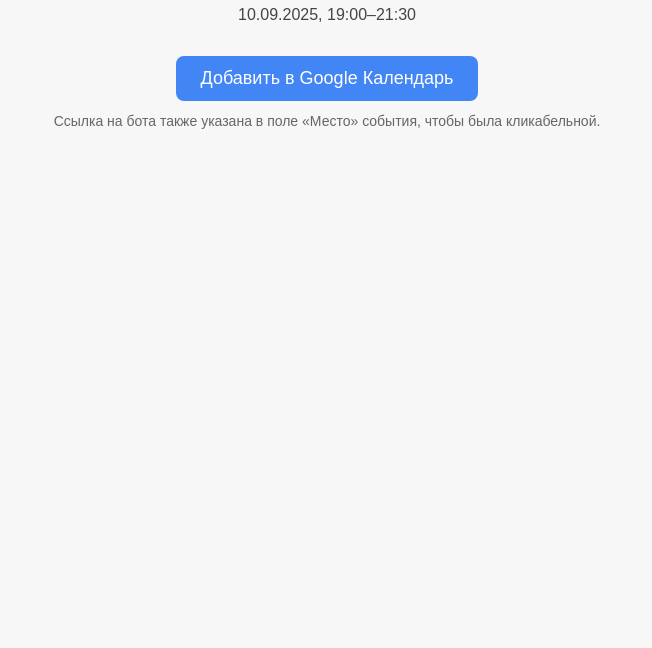
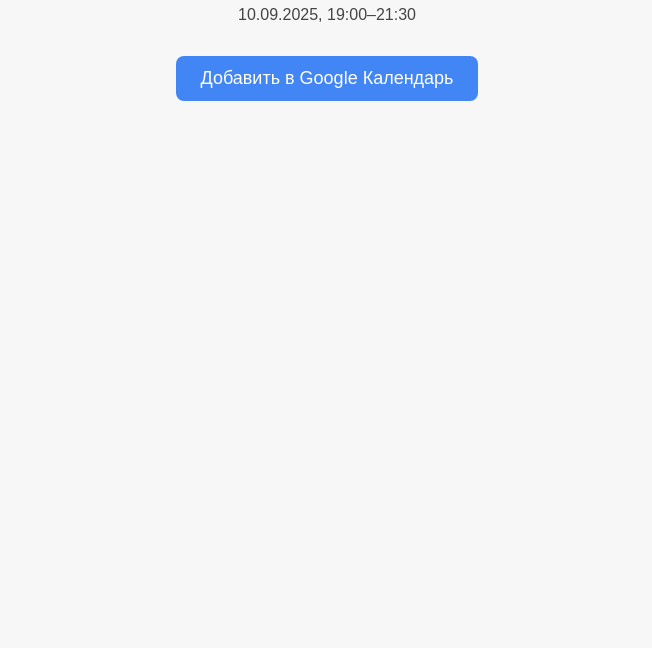
Before and after one commit to Merkatys/investments_google_site, a plain HTML site: page index.html in a window 1280 px wide. Shown: the part 152-800 px from the top of the page, without its empty margins (313-965 px from the left). Drawn offline with Linux system fonts and the light colour scheme.

Commit message:
Update index.html

```diff
--- a/index.html
+++ b/index.html
@@ -15,6 +15,5 @@
   <h1>Эфир "Инвестиции: с рисками и без"</h1>
   <p>10.09.2025, 19:00–21:30</p>
   <a class="button" href="https://calendar.google.com/calendar/render?action=TEMPLATE&text=%D0%AD%D1%84%D0%B8%D1%80%20%22%D0%98%D0%BD%D0%B2%D0%B5%D1%81%D1%82%D0%B8%D1%86%D0%B8%D0%B8%3A%20%D1%81%20%D1%80%D0%B8%D1%81%D0%BA%D0%B0%D0%BC%D0%B8%20%D0%B8%20%D0%B1%D0%B5%D0%B7%22&dates=20250910T190000/20250910T213000&details=%D0%9D%D0%B5%20%D0%BF%D1%80%D0%BE%D0%BF%D1%83%D1%81%D1%82%D0%B8%21%20%D0%A1%D1%81%D1%8B%D0%BB%D0%BA%D0%B0%20%D0%BD%D0%B0%20%D1%8D%D1%84%D0%B8%D1%80%20%D0%B2%20%D1%8D%D1%82%D0%BE%D0%BC%20%D0%B1%D0%BE%D1%82%D0%B5%3A%20https%3A%2F%2Ft.me%2Falina_magdieva_efir_bot&location=https%3A%2F%2Ft.me%2Falina_magdieva_efir_bot" target="_blank">Добавить в Google Календарь</a>
-  <p class="note">Ссылка на бота также указана в поле «Место» события, чтобы была кликабельной.</p>
 </body>
 </html>
```
